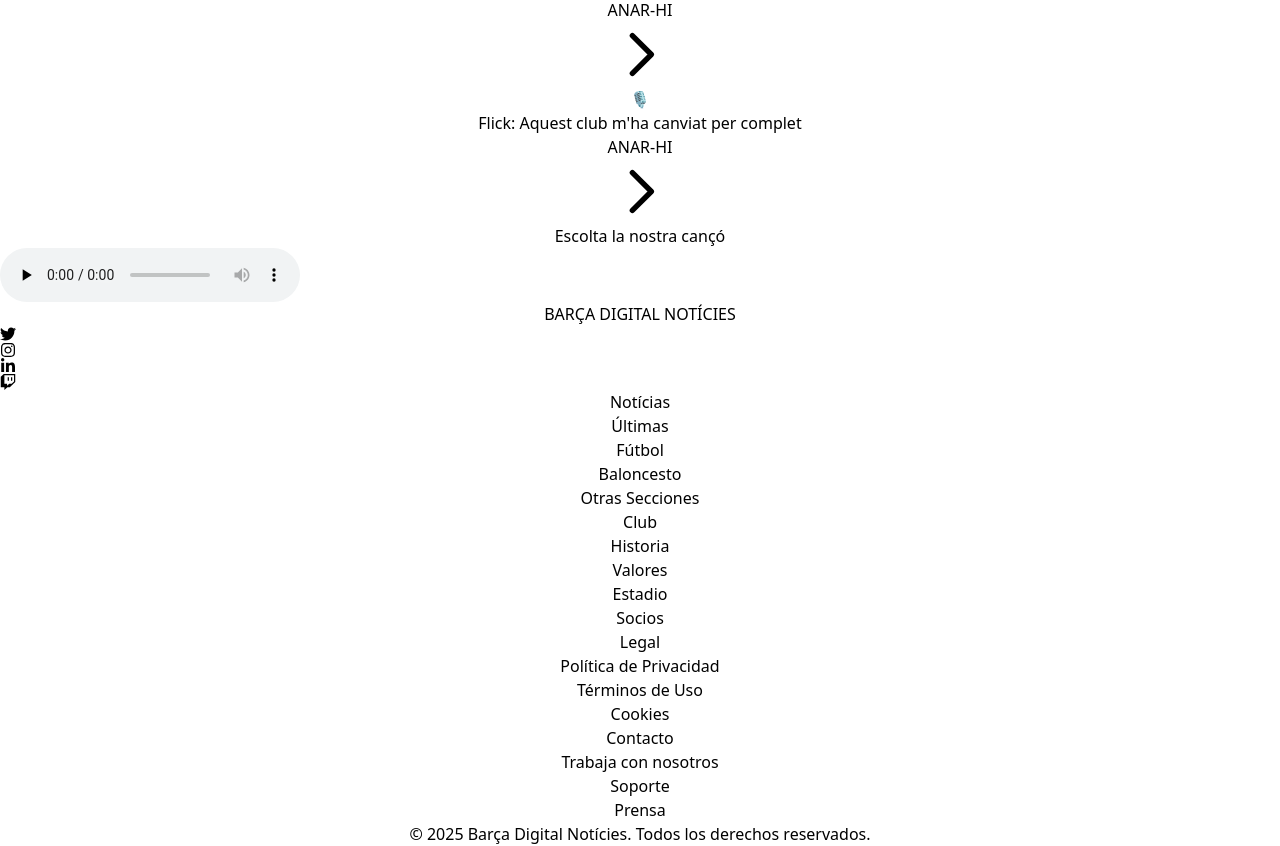
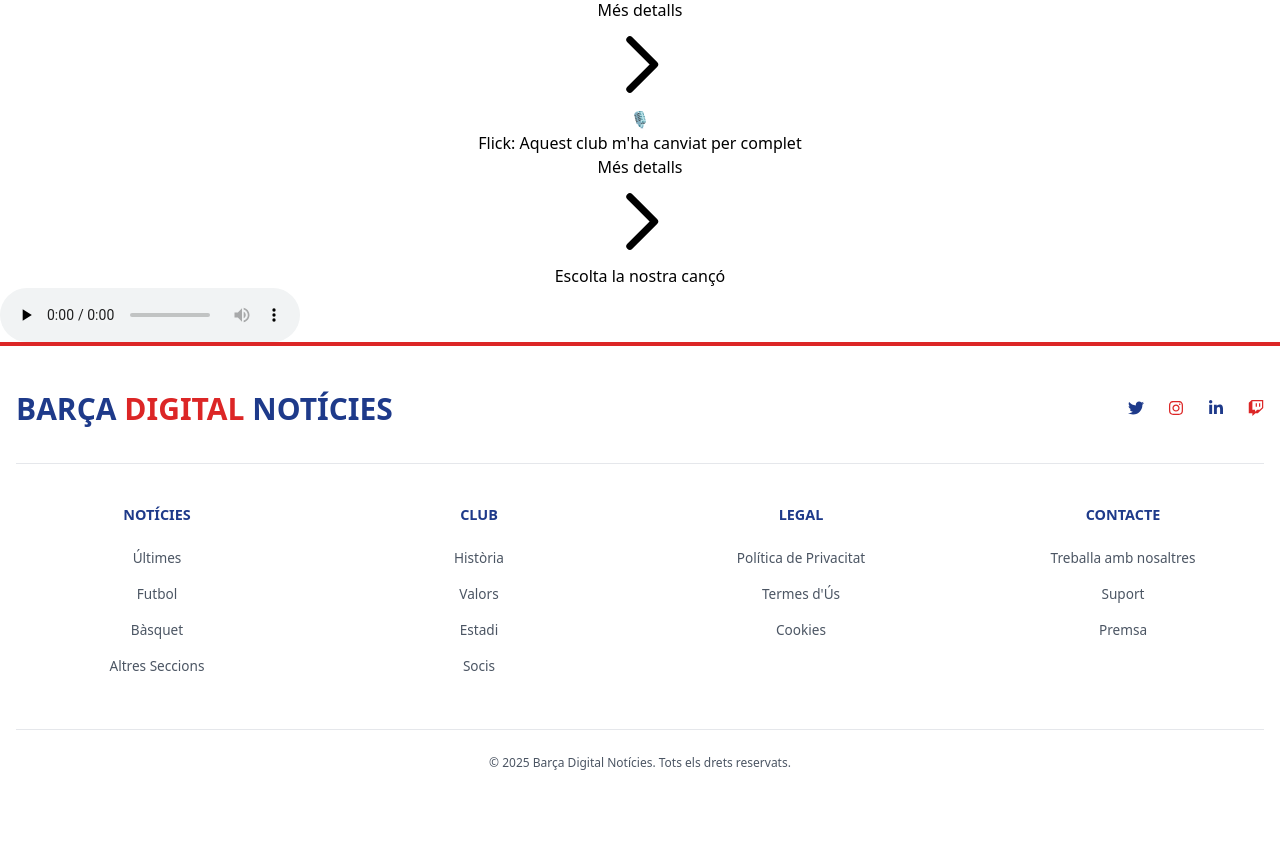
Before and after one commit to MarcBonamusa/Web-Barca-Noticies, a React (Vite) app: page / in a window 1280 px wide. Shown: the part 560-1406 px from the top of the page. After the commit the page ends 1372 px from the top, so only its background shows below. Built offline with nearby package versions, Linux system fonts and the light colour scheme.

Commit message:
Falta parte 2 -> 3 y 4

```diff
--- a/package.json
+++ b/package.json
@@ -26,6 +26,7 @@
     "eslint-plugin-react-refresh": "^0.4.22",
     "globals": "^16.4.0",
     "postcss": "^8.5.6",
+    "sass": "^1.97.3",
     "tailwindcss": "^3.4.18",
     "vite": "^7.1.7"
   }
--- /dev/null
+++ b/src/assets/css/_variables.scss
@@ -0,0 +1,8 @@
+// src/assets/css/_variables.scss
+$color-blau: #1e3a8a;
+$color-vermell: #dc2626;
+$color-blanc: #ffffff;
+$color-text-gris: #4b5563;
+$color-vora: #e5e7eb; // Variable que faltava a l'error
+$espai: 1rem;
+$transicio: all 0.3s ease;
--- /dev/null
+++ b/src/assets/css/footer.scss
@@ -0,0 +1,132 @@
+@use "variables" as *;
+
+$xarxes-socials: (
+    "twitter": $color-blau,
+    "linkedin": $color-blau,
+    "instagram": $color-vermell,
+    "twitch": $color-vermell
+);
+
+.footer-container {
+    background-color: $color-blanc;
+    padding: ($espai * 2.5) $espai;
+
+    @if $color-blau ==#1e3a8a or $color-blau ==#1c3d85 {
+        border-top: 4px solid $color-vermell;
+    }
+
+    @else {
+        border-top: 4px solid $color-blau;
+    }
+
+    .footer-content {
+        max-width: 1280px;
+        margin: 0 auto;
+
+        .footer-header {
+            display: flex;
+            flex-direction: column;
+            align-items: center;
+            justify-content: space-between;
+            padding-bottom: $espai * 2;
+            border-bottom: 1px solid $color-vora;
+            gap: $espai * 1.5;
+
+            @media (min-width: 768px) {
+                flex-direction: row;
+            }
+        }
+    }
+
+    .logo-text {
+        font-size: 1.875rem;
+        font-weight: 800;
+        text-transform: uppercase;
+
+        .blau {
+            color: $color-blau;
+        }
+
+        .vermell {
+            color: $color-vermell;
+        }
+    }
+
+    .social-links {
+        display: flex;
+        gap: $espai * 1.5;
+
+        .social-icon {
+            transition: $transicio;
+
+            &:hover {
+                transform: scale(1.1);
+            }
+
+            @each $nom, $color in $xarxes-socials {
+                &.#{$nom} {
+                    color: $color;
+
+                    &:hover {
+
+                        @if $color ==$color-blau {
+                            color: $color-vermell;
+                        }
+
+                        @else {
+                            color: $color-blau;
+                        }
+                    }
+                }
+            }
+        }
+    }
+
+    .links-grid {
+        display: grid;
+        grid-template-columns: repeat(2, 1fr);
+        gap: $espai * 2.5;
+        padding: ($espai * 2.5) 0;
+
+        @media (min-width: 640px) {
+            grid-template-columns: repeat(4, 1fr);
+        }
+
+        h3 {
+            color: $color-blau;
+            font-weight: 600;
+            margin-bottom: $espai * 1.25;
+            text-transform: uppercase;
+            font-size: 0.9rem;
+        }
+
+        ul {
+            list-style: none;
+            padding: 0;
+
+            li {
+                margin-bottom: 0.75rem;
+            }
+
+            a {
+                color: $color-text-gris;
+                text-decoration: none;
+                transition: $transicio;
+                font-size: 0.85rem;
+
+                &:hover {
+                    color: $color-vermell;
+                    padding-left: 5px;
+                }
+            }
+        }
+    }
+
+    .footer-copy {
+        padding-top: $espai * 1.5;
+        text-align: center;
+        font-size: 0.75rem;
+        color: $color-text-gris;
+        border-top: 1px solid $color-vora;
+    }
+}
--- a/src/components/Footer.jsx
+++ b/src/components/Footer.jsx
@@ -1,52 +1,49 @@
 import React from "react";
 import { FaTwitter, FaInstagram, FaLinkedinIn, FaTwitch } from 'react-icons/fa';
+import '../assets/css/footer.scss';
 
 class Footer extends React.Component {
   render() {
     const socialLinksData = [
-      { href: "https://twitter.com/FCBarcelona", ariaLabel: "Twitter", Icon: FaTwitter, baseColor: "text-blue-600", hoverColor: "hover:text-red-600" },
-      { href: "https://instagram.com/FCBarcelona", ariaLabel: "Instagram", Icon: FaInstagram, baseColor: "text-red-600", hoverColor: "hover:text-blue-600" },
-      { href: "https://linkedin.com/company/fcbarcelona", ariaLabel: "LinkedIn", Icon: FaLinkedinIn, baseColor: "text-blue-600", hoverColor: "hover:text-red-600" },
-      { href: "https://www.twitch.tv/FCBarcelona", ariaLabel: "Twitch", Icon: FaTwitch, baseColor: "text-red-600", hoverColor: "hover:text-blue-600" },
+      { href: "https://twitter.com/FCBarcelona", ariaLabel: "Twitter", Icon: FaTwitter, type: "twitter" },
+      { href: "https://instagram.com/FCBarcelona", ariaLabel: "Instagram", Icon: FaInstagram, type: "instagram" },
+      { href: "https://linkedin.com/company/fcbarcelona", ariaLabel: "LinkedIn", Icon: FaLinkedinIn, type: "linkedin" },
+      { href: "https://www.twitch.tv/FCBarcelona", ariaLabel: "Twitch", Icon: FaTwitch, type: "twitch" },
     ];
 
     return (
-      <footer className="bg-white py-10 px-6 border-t-4 border-red-600">
-        <div className="max-w-7xl mx-auto">
+      <footer className="footer-container">
+        <div className="footer-content">
 
-          <div className="flex flex-col md:flex-row items-center justify-between pb-8 border-b border-blue-800 space-y-6 md:space-y-0">
-
-            <div className="flex items-center">
-              <span className="text-3xl font-extrabold tracking-wider uppercase">
-                <span className="text-blue-600">BARÇA</span>{" "}
-                <span className="text-red-600">DIGITAL</span>{" "}
-                <span className="text-blue-600">NOTÍCIES</span>
-              </span>
+          <div className="footer-header">
+            <div className="logo-text">
+              <span className="blau">BARÇA</span>{" "}
+              <span className="vermell">DIGITAL</span>{" "}
+              <span className="blau">NOTÍCIES</span>
             </div>
 
-            <div className="flex space-x-6">
+            <div className="social-links">
               {socialLinksData.map((link, index) => (
                 <SocialLink
                   key={index}
                   href={link.href}
                   ariaLabel={link.ariaLabel}
                   Icon={link.Icon}
-                  baseColor={link.baseColor}
-                  hoverColor={link.hoverColor}
+                  type={link.type}
                 />
               ))}
             </div>
           </div>
 
-          <div className="grid grid-cols-2 sm:grid-cols-4 gap-10 py-10 text-sm">
-            <FooterLinks title="Notícias" links={['Últimas', 'Fútbol', 'Baloncesto', 'Otras Secciones']} />
-            <FooterLinks title="Club" links={['Historia', 'Valores', 'Estadio', 'Socios']} />
-            <FooterLinks title="Legal" links={['Política de Privacidad', 'Términos de Uso', 'Cookies']} />
-            <FooterLinks title="Contacto" links={['Trabaja con nosotros', 'Soporte', 'Prensa']} />
+          <div className="links-grid">
+            <FooterLinks title="Notícies" links={['Últimes', 'Futbol', 'Bàsquet', 'Altres Seccions']} />
+            <FooterLinks title="Club" links={['Història', 'Valors', 'Estadi', 'Socis']} />
+            <FooterLinks title="Legal" links={['Política de Privacitat', 'Termes d\'Ús', 'Cookies']} />
+            <FooterLinks title="Contacte" links={['Treballa amb nosaltres', 'Suport', 'Premsa']} />
           </div>
 
-          <div className="pt-6 text-center text-gray-600 text-xs border-t border-blue-800">
-            &copy; {new Date().getFullYear()} Barça Digital Notícies. Todos los derechos reservados.
+          <div className="footer-copy">
+            &copy; {new Date().getFullYear()} Barça Digital Notícies. Tots els drets reservats.
           </div>
         </div>
       </footer>
@@ -54,30 +51,25 @@
   }
 }
 
-export default Footer;
-
-const SocialLink = ({ href, ariaLabel, Icon, baseColor, hoverColor }) => (
+const SocialLink = ({ href, ariaLabel, Icon, type }) => (
   <a
     href={href}
     target="_blank"
     rel="noopener noreferrer"
     aria-label={ariaLabel}
-    className={`transition-transform duration-300 transform hover:scale-110 ${baseColor} ${hoverColor}`}
+    className={`social-icon ${type}`}
   >
-    <Icon className="w-6 h-6" />
+    <Icon className="icon-svg" />
   </a>
 );
 
 const FooterLinks = ({ title, links }) => (
-  <div>
-    <h3 className="text-base font-semibold mb-5 uppercase tracking-wide text-blue-900">{title}</h3>
-    <ul className="space-y-3">
+  <div className="footer-column">
+    <h3 className="column-title">{title}</h3>
+    <ul className="column-list">
       {links.map((link, index) => (
         <li key={index}>
-          <a
-            href={`#${link.toLowerCase().replace(/\s/g, '-')}`}
-            className="text-gray-700 hover:text-red-600 transition-colors duration-200"
-          >
+          <a href={`#${link.toLowerCase().replace(/\s/g, '-')}`}>
             {link}
           </a>
         </li>
@@ -85,3 +77,5 @@
     </ul>
   </div>
 );
+
+export default Footer;
--- a/src/components/Section.jsx
+++ b/src/components/Section.jsx
@@ -21,7 +21,7 @@
     <button
       className="flex items-center space-x-2 px-8 py-3 bg-red-600 text-white font-bold rounded-full hover:bg-red-700 active:scale-95 transition-all duration-200 shadow-md group-hover:shadow-xl uppercase text-sm focus:outline-none focus:ring-4 focus:ring-red-400"
     >
-      <span>ANAR-HI</span>
+      <span>Més detalls</span>
       <svg
         className="w-5 h-5 group-hover:translate-x-1 transition-transform"
         fill="none"
--- a/src/components/Section4.jsx
+++ b/src/components/Section4.jsx
@@ -76,7 +76,7 @@
       <p className="text-sm font-semibold text-gray-600 mb-3">{posicio}</p>
     </hgroup>
     <button className="flex items-center space-x-2 px-6 py-2 bg-blue-900 text-white font-bold rounded-full hover:bg-blue-700 active:scale-95 transition-all duration-200 shadow-md uppercase text-xs">
-      Veure Perfil
+      Més detalls
     </button>
   </article>
 );
@@ -118,7 +118,7 @@
           sinònim de seguretat.
         </p>
         <button className="self-start flex items-center space-x-3 px-8 py-3 bg-red-600 text-white font-bold rounded-full hover:bg-red-700 transition-all duration-200 shadow-lg uppercase text-base">
-          Veure Detall Complet
+          Més detalls
         </button>
       </div>
 
```
Also changed, not shown: src/components/Section5.jsx (+41 -85 lines), 1 other file (tests, documents, lock files or other folders).
